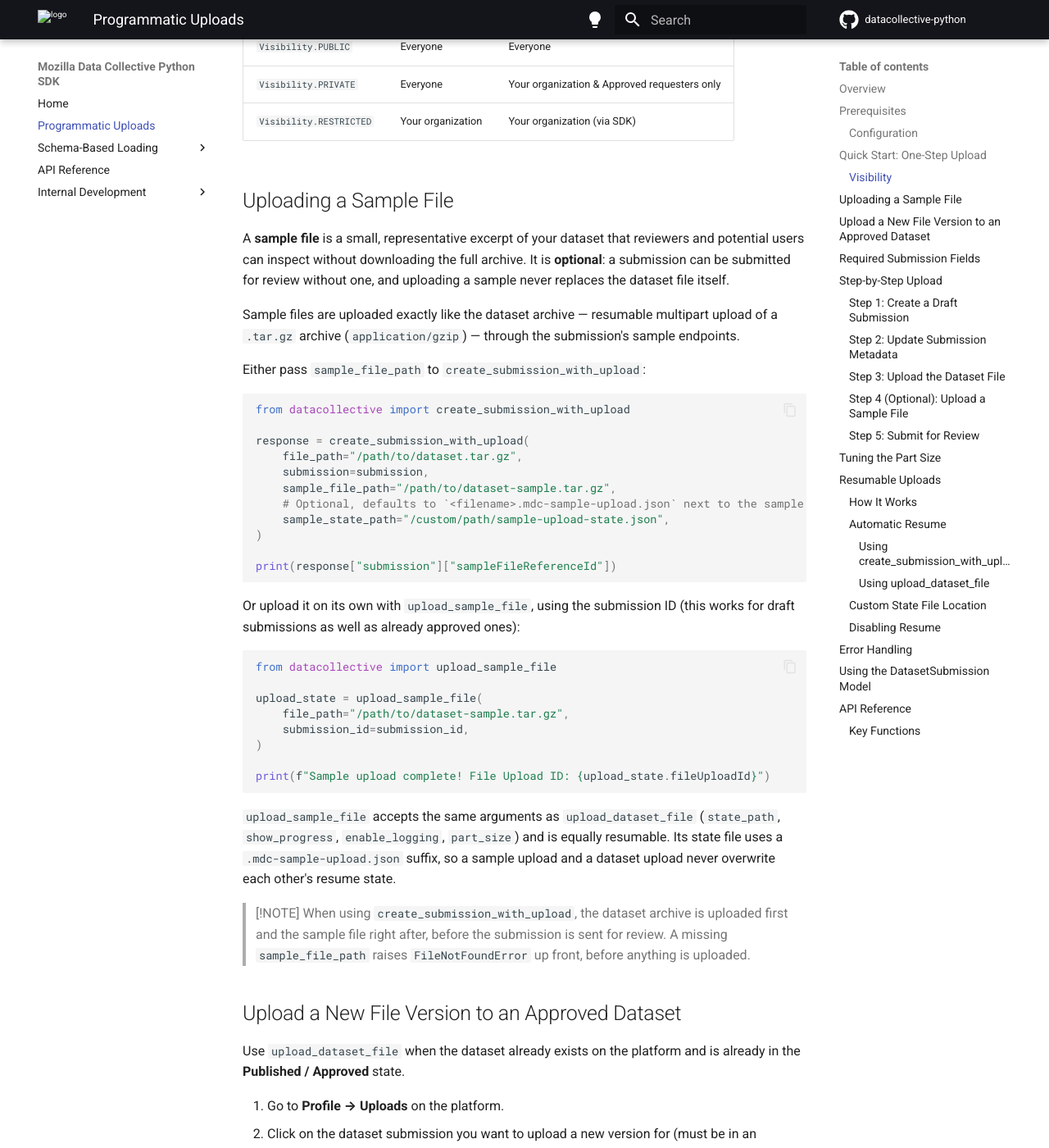
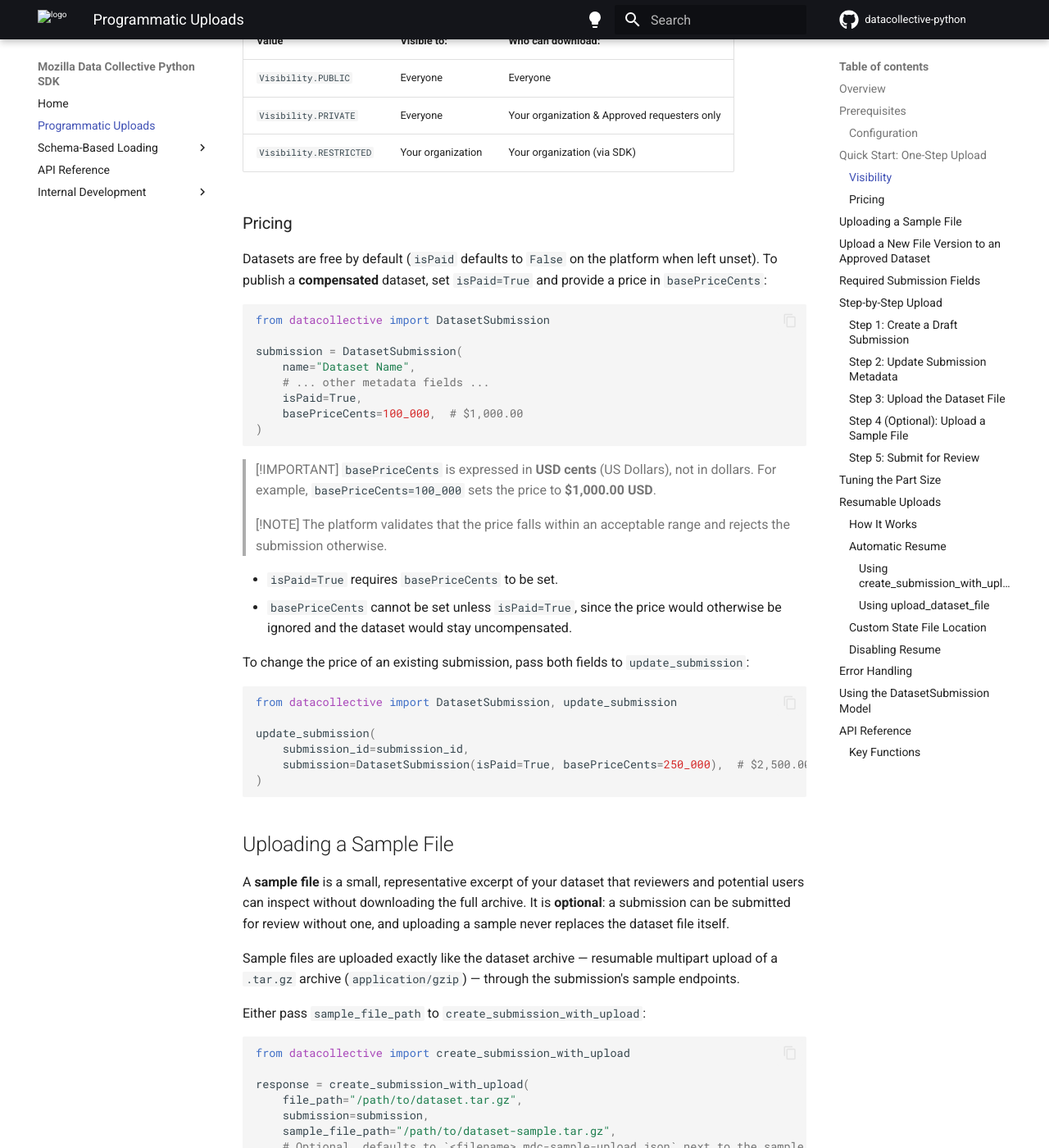
Before and after one commit to Mozilla-Data-Collective/datacollective-python, an MkDocs documentation site: the page built from docs/upload.md, in a window 1280 px wide and 1400 px high, scrolled down 2865 px. Shown: the whole window at 82% size. Built offline with MkDocs 1.6.1 and Material for MkDocs 9.7.7, drawn with Linux system fonts in a browser that asks for light colours; comment, search, counter and statistics services are not loaded; some of the changed text lies outside the part shown.

Commit message:
Enable setting price for datasets (#124)
* Add to model new fields around compensated datasets

* Update demo code

* Add unit tests

* Update docs

* Remove value validation of price

````diff
--- a/docs/demo_upload.py
+++ b/docs/demo_upload.py
@@ -36,6 +36,8 @@ submission = DatasetSubmission(
     "or considerations related to data collection and usage.",
     showContactInfo=False,  # Whether to publicly display the contact information above
     visibility=Visibility.PUBLIC,  # public | private | restricted
+    isPaid=False,  # If True then compensated dataset and requires basePriceCents, If False (default) = free dataset
+    # basePriceCents=100_000,  # Required if isPaid=True. Price in USD cents (in this example: $1,000.00).
     exclusivityOptOut=True,  # True = dataset is not exclusive to Data Collective (can be found elsewhere),
     # False = dataset is exclusively shared in Mozilla Data Collective
     agreeToSubmit=True,  # True = You confirm that you have the right to submit this dataset and that all information provided in the datasheet is accurate. Required to be true to complete the submission
--- a/docs/upload.md
+++ b/docs/upload.md
@@ -82,6 +82,8 @@ submission = DatasetSubmission(
                          "or considerations related to data collection and usage.",
     showContactInfo=False,  # Whether to publicly display the contact information above
     visibility=Visibility.PUBLIC,  # public | private | restricted
+    isPaid=False,  # True = the dataset is compensated and requires `basePriceCents`,
+                   # False (default) = the dataset is free to access
     exclusivityOptOut=False,  # True = This dataset is non-exclusive to Mozilla Data Collective,
                               # False = Dataset is exclusively hosted in Mozilla Data Collective
     agreeToSubmit=True,  # True = You confirm that you have the right to submit this dataset and
@@ -120,6 +122,47 @@ See [Uploading a Sample File](#uploading-a-sample-file) for details.
 | `Visibility.PUBLIC`     | Everyone          | Everyone                                     |
 | `Visibility.PRIVATE`    | Everyone          | Your organization & Approved requesters only |
 | `Visibility.RESTRICTED` | Your organization | Your organization (via SDK)                  |
+
+
+### Pricing
+
+Datasets are free by default (`isPaid` defaults to `False` on the platform when left unset). To
+publish a **compensated** dataset, set `isPaid=True` and provide a price in `basePriceCents`:
+
+```python
+from datacollective import DatasetSubmission
+
+submission = DatasetSubmission(
+    name="Dataset Name",
+    # ... other metadata fields ...
+    isPaid=True,
+    basePriceCents=100_000,  # $1,000.00
+)
+```
+
+> [!IMPORTANT]
+> `basePriceCents` is expressed in **USD cents** (US Dollars), not in dollars.
+> For example, `basePriceCents=100_000` sets the price to **$1,000.00 USD**.
+
+> [!NOTE]
+> The platform validates that the price falls within an acceptable range and rejects the
+> submission otherwise.
+
+- `isPaid=True` requires `basePriceCents` to be set.
+- `basePriceCents` cannot be set unless `isPaid=True`, since the price would otherwise be
+  ignored and the dataset would stay uncompensated.
+
+To change the price of an existing submission, pass both fields to `update_submission`:
+
+```python
+from datacollective import DatasetSubmission, update_submission
+
+update_submission(
+    submission_id=submission_id,
+    submission=DatasetSubmission(isPaid=True, basePriceCents=250_000),  # $2,500.00
+)
+```
+
 
 ## Uploading a Sample File
 
@@ -171,6 +214,7 @@ upload never overwrite each other's resume state.
 > sample file right after, before the submission is sent for review. A missing
 > `sample_file_path` raises `FileNotFoundError` up front, before anything is uploaded.
 
+
 ## Upload a New File Version to an Approved Dataset
 
 Use `upload_dataset_file` when the dataset already exists on the platform and is already in the **Published / Approved** state.
@@ -218,6 +262,8 @@ To complete the submission process, the submission **must** include at least all
 - `showContactInfo`
 - `visibility`
 - `agreeToSubmit=True`
+
+Pricing (`isPaid` and `basePriceCents`) is optional — see [Pricing](#pricing). Datasets are free unless `isPaid=True`.
 
 A completed file upload must also be attached to the submission before it can be submitted for review. The uploaded archive is linked to the submission automatically when the multipart upload completes (the upload is started with the submission's ID).
 
````
Also changed, not shown: README.md (+3 -0 lines), docs/index.md (+4 -0 lines), 2 other files.
